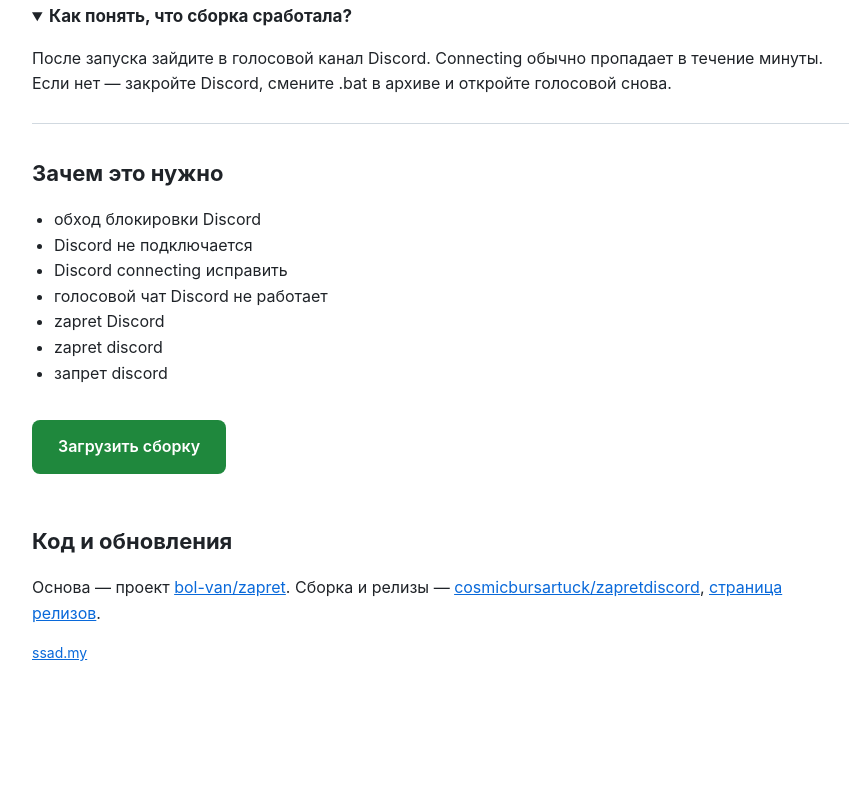
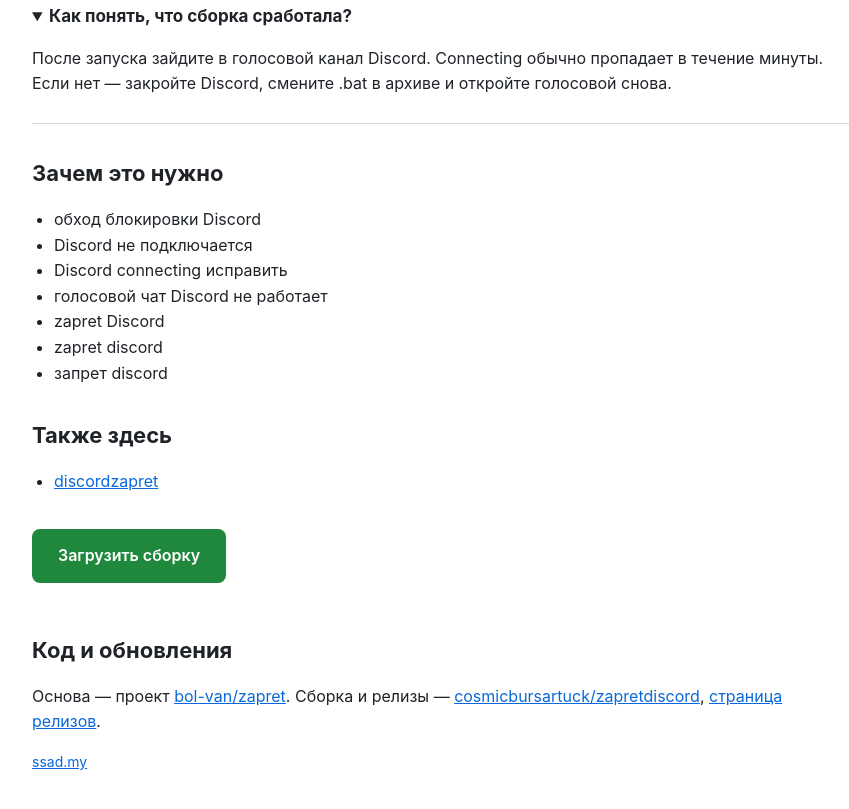
Before and after one commit to cosmicbursartuck/zapretdiscord, a plain HTML site: page docs/index.html in a window 1280 px wide. Shown: the part 1523-2332 px from the top of the page, without its empty margins (198-1047 px from the left). Before the commit the page ends 2266 px from the top, so only its background shows below. Drawn offline with Linux system fonts and the light colour scheme.

Commit message:
Update site files

```diff
--- a/docs/index.html
+++ b/docs/index.html
@@ -87,6 +87,10 @@
   <h2>Зачем это нужно</h2>
   <ul><li>обход блокировки Discord</li><li>Discord не подключается</li><li>Discord connecting исправить</li><li>голосовой чат Discord не работает</li><li>zapret Discord</li><li>zapret discord</li><li>запрет discord</li></ul>
 
+  <h2>Также здесь</h2>
+  <ul>
+    <li><a href="https://github.com/cosmicbursartuck/discordzapret">discordzapret</a></li>
+  </ul>
 
 
   <p><a class="cta" href="https://github.com/cosmicbursartuck/zapretdiscord/releases/latest">Загрузить сборку</a></p>
```
